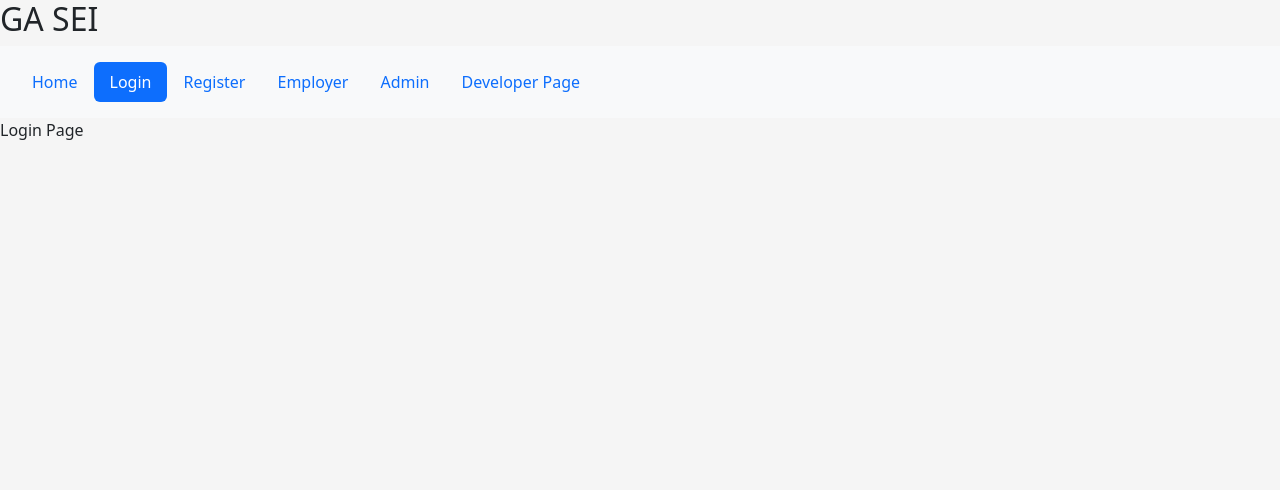
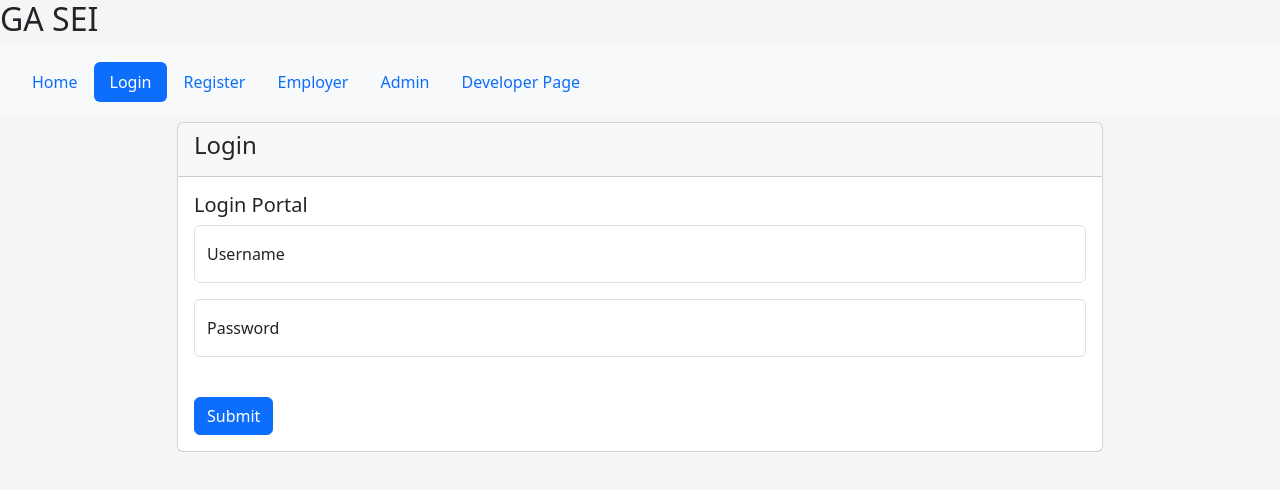
Before and after one commit to DamianChee/Taskficiency-frontend, a React (Vite) app: page /login in a window 1280 px wide. Shown: the top 490 px of the page. Built offline with nearby package versions, Linux system fonts and the light colour scheme.

Commit message:
Update LoginPage.jsx

```diff
--- a/src/pages/LoginPage.jsx
+++ b/src/pages/LoginPage.jsx
@@ -1,7 +1,94 @@
-import React from "react";
+import React, { useState } from "react";
+import useFetch from "../hooks/useFetch";
 
 const LoginPage = () => {
-  return <div>Login Page</div>;
+  const [user, setUser] = useState({
+    username: "",
+    password: "",
+  });
+  const fetchData = useFetch();
+
+  const loginUser = async () => {
+    try {
+      console.log(user);
+      const res = await fetchData("/users/login", "POST", user);
+
+      if (res.ok) {
+        setUser({
+          username: "",
+          password: "",
+        });
+        console.log(res.data.data);
+      } else {
+        alert(JSON.stringify(res.data));
+        console.log(res);
+      }
+    } catch (error) {
+      alert(error.message);
+      console.log(error);
+    }
+  };
+
+  const handleUpdateUser = (key, value) => {
+    setUser((prevUser) => ({
+      ...prevUser,
+      [key]: value,
+    }));
+  };
+
+  return (
+    <div className="container">
+      <div className="row">
+        <div className="col-sm-10 mx-auto my-1">
+          <div className="card">
+            <div className="card-header">
+              <h4>Login</h4>
+            </div>
+            <div className="card-body">
+              <h5 className="card-title">Login Portal</h5>
+              <div className="card-text">
+                <div className="form-floating mb-3">
+                  <input
+                    type="username"
+                    className="form-control mb-3"
+                    id="username"
+                    value={user.username}
+                    placeholder="TheLegend27"
+                    onChange={(e) =>
+                      handleUpdateUser("username", e.target.value)
+                    }
+                  />
+                  <label htmlFor="floatingInput">Username</label>
+                </div>
+
+                <div className="form-floating mb-3">
+                  <input
+                    type="password"
+                    className="form-control"
+                    id="password"
+                    value={user.password}
+                    placeholder="Password"
+                    onChange={(e) =>
+                      handleUpdateUser("password", e.target.value)
+                    }
+                  />
+                  <label htmlFor="floatingPassword">Password</label>
+                </div>
+                <br />
+                <button
+                  className="btn btn-primary"
+                  type="button"
+                  onClick={loginUser}
+                >
+                  Submit
+                </button>
+              </div>
+            </div>
+          </div>
+        </div>
+      </div>
+    </div>
+  );
 };
 
 export default LoginPage;
```
